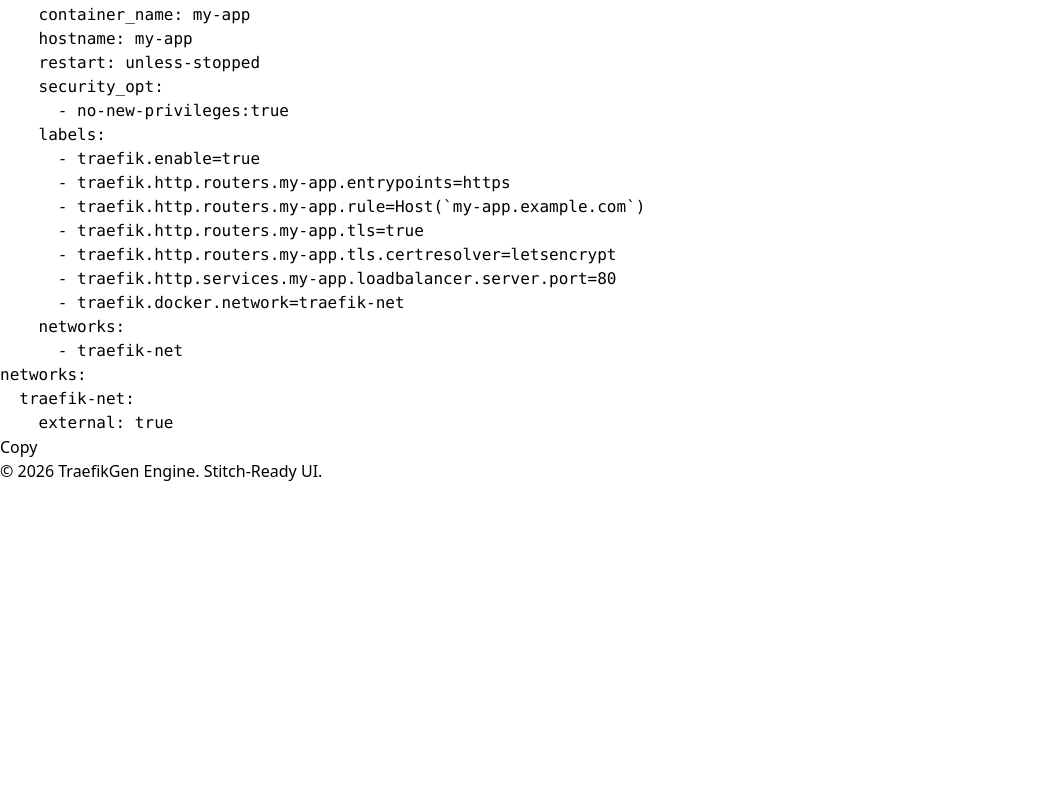
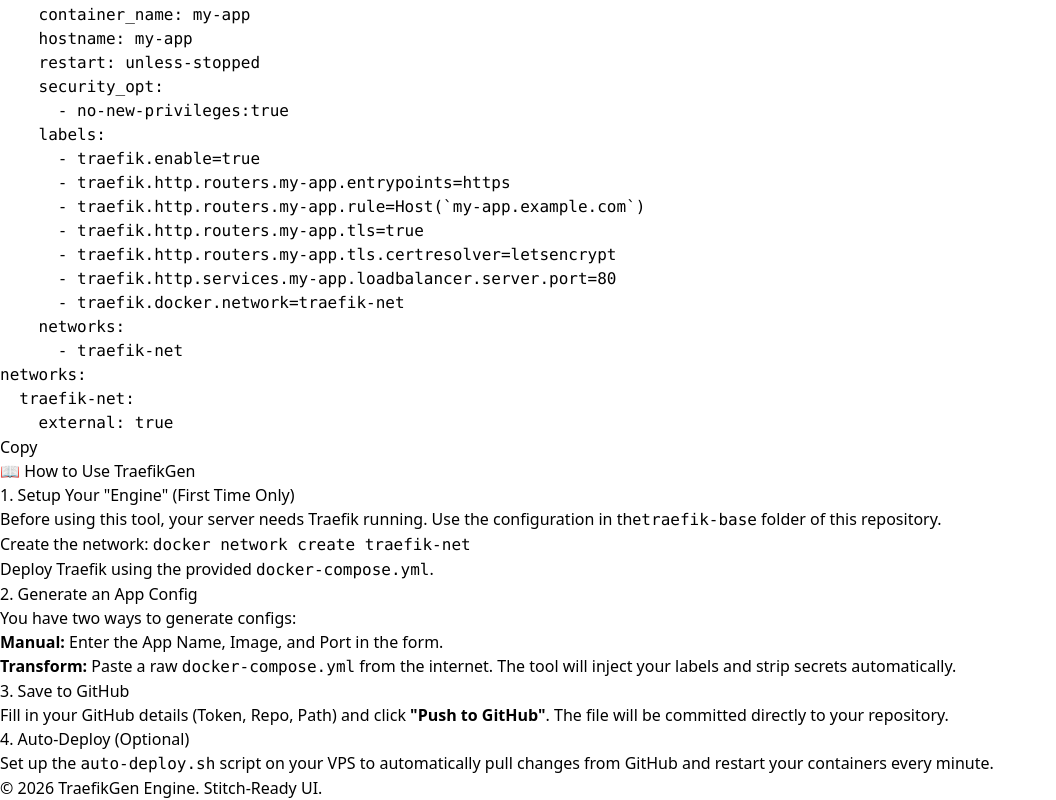
Before and after one commit to cloudcap10/traefik-gen, a React (Vite) app: page / in a window 1280 px wide. Shown: the part 555-1355 px from the top of the page, without its empty margins (0-1056 px from the left). Before the commit the page ends 1038 px from the top, so only its background shows below. Built offline with nearby package versions, Linux system fonts and the light colour scheme.

Commit message:
docs: add in-app documentation component and guide

```diff
--- a/src/App.tsx
+++ b/src/App.tsx
@@ -1,4 +1,5 @@
 import GeneratorUI from './components/GeneratorUI';
+import { Documentation } from './components/Documentation';
 
 function App() {
   return (
@@ -17,11 +18,14 @@
         </div>
       </header>
 
-      <main className="flex-grow max-w-7xl mx-auto w-full p-8 flex flex-col overflow-hidden">
-        <GeneratorUI />
+      <main className="flex-grow max-w-7xl mx-auto w-full p-8 flex flex-col overflow-y-auto">
+        <div className="flex flex-col space-y-8">
+          <GeneratorUI />
+          <Documentation />
+        </div>
       </main>
 
-      <footer className="bg-white border-t border-gray-200 py-4 px-8 text-center text-xs text-gray-400">
+      <footer className="bg-white border-t border-gray-200 py-4 px-8 text-center text-xs text-gray-400 mt-auto">
         &copy; {new Date().getFullYear()} TraefikGen Engine. Stitch-Ready UI.
       </footer>
     </div>
--- /dev/null
+++ b/src/components/Documentation.tsx
@@ -0,0 +1,48 @@
+import React from 'react';
+
+export const Documentation: React.FC = () => {
+  return (
+    <div className="bg-white p-6 rounded-lg shadow-md border border-gray-200 mt-8">
+      <h2 className="text-2xl font-bold mb-4 text-gray-800">📖 How to Use TraefikGen</h2>
+
+      <div className="space-y-6">
+        <section>
+          <h3 className="text-lg font-semibold text-blue-600">1. Setup Your "Engine" (First Time Only)</h3>
+          <p className="text-gray-600 mt-1">
+            Before using this tool, your server needs Traefik running. Use the configuration in the
+            <code className="bg-gray-100 px-1 rounded">traefik-base</code> folder of this repository.
+          </p>
+          <ul className="list-disc ml-6 mt-2 text-sm text-gray-600">
+            <li>Create the network: <code className="bg-gray-100 px-1 rounded">docker network create traefik-net</code></li>
+            <li>Deploy Traefik using the provided <code className="bg-gray-100 px-1 rounded">docker-compose.yml</code>.</li>
+          </ul>
+        </section>
+
+        <section>
+          <h3 className="text-lg font-semibold text-blue-600">2. Generate an App Config</h3>
+          <p className="text-gray-600 mt-1">You have two ways to generate configs:</p>
+          <ul className="list-disc ml-6 mt-2 text-sm text-gray-600">
+            <li><strong>Manual:</strong> Enter the App Name, Image, and Port in the form.</li>
+            <li><strong>Transform:</strong> Paste a raw <code className="bg-gray-100 px-1 rounded">docker-compose.yml</code> from the internet. The tool will inject your labels and strip secrets automatically.</li>
+          </ul>
+        </section>
+
+        <section>
+          <h3 className="text-lg font-semibold text-blue-600">3. Save to GitHub</h3>
+          <p className="text-gray-600 mt-1">
+            Fill in your GitHub details (Token, Repo, Path) and click <strong>"Push to GitHub"</strong>.
+            The file will be committed directly to your repository.
+          </p>
+        </section>
+
+        <section>
+          <h3 className="text-lg font-semibold text-blue-600">4. Auto-Deploy (Optional)</h3>
+          <p className="text-gray-600 mt-1">
+            Set up the <code className="bg-gray-100 px-1 rounded">auto-deploy.sh</code> script on your VPS to automatically
+            pull changes from GitHub and restart your containers every minute.
+          </p>
+        </section>
+      </div>
+    </div>
+  );
+};
```
